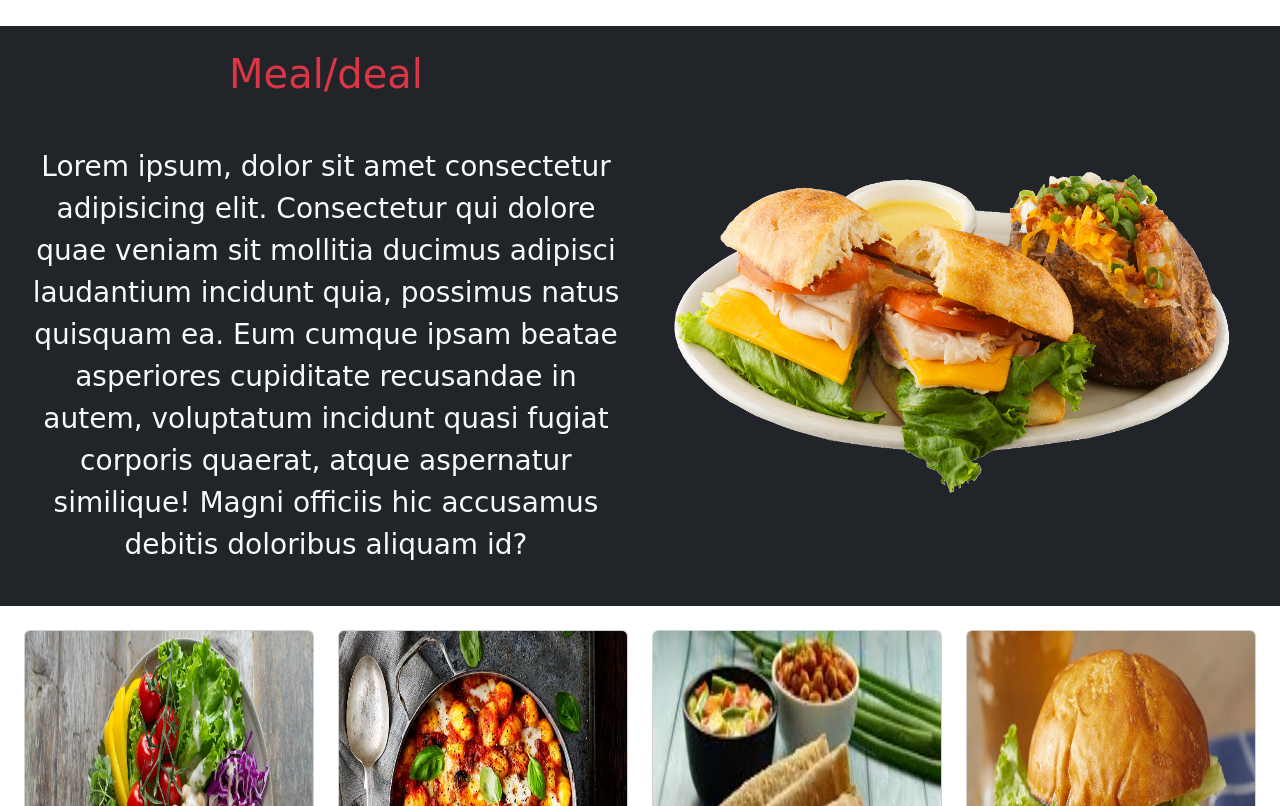
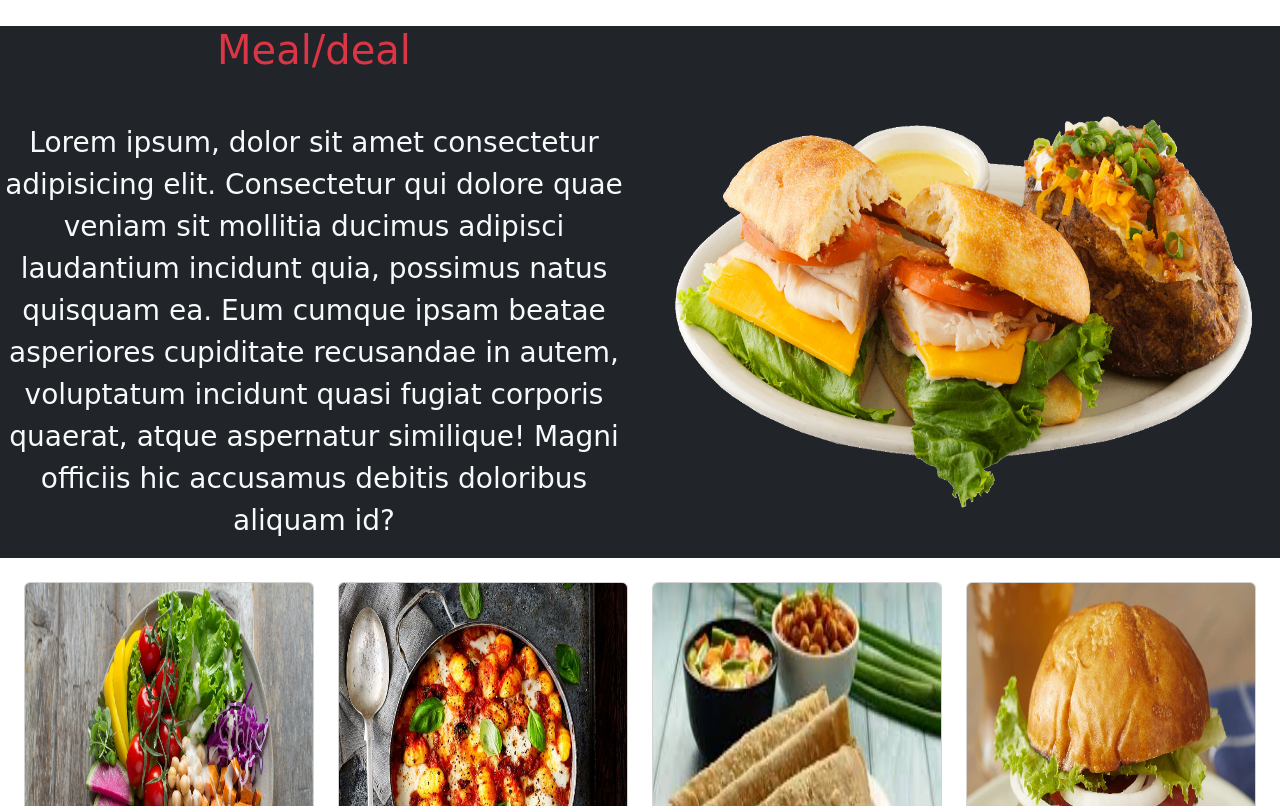
Before and after one commit to IzaanArain/Bootcamp-Quiz-website, a plain HTML site: page index.html in a window 1280 px wide. Shown: the part 808-1614 px from the top of the page. Drawn offline with nearby package versions, Linux system fonts and the light colour scheme; a web font is replaced by a local one.

Commit message:
added something

```diff
--- a/index.html
+++ b/index.html
@@ -68,13 +68,13 @@
               </div>
         </section>
 
-        <div class="row p-4 bg-dark mt-5">
+        <div class="row bg-dark mt-5">
           <div class="col-lg-6 d-flex flex-column align-items-center justify-content-center">
             <h1 class="text-danger text-center mb-5" style="font-family: 'DynaPuff', cursive;">Meal/deal</h1>
             <p style="font-family: 'DynaPuff', cursive;" class="fs-3 text-light text-center">Lorem ipsum, dolor sit amet consectetur adipisicing elit. Consectetur qui dolore quae veniam sit mollitia ducimus adipisci laudantium incidunt quia, possimus natus quisquam ea. Eum cumque ipsam beatae asperiores cupiditate recusandae in autem, voluptatum incidunt quasi fugiat corporis quaerat, atque aspernatur similique! Magni officiis hic accusamus debitis doloribus aliquam id?</p>
           </div>
 
-          <div class="col-lg-6 d-flex justify-content-center my-5">
+          <div class="col-lg-6 d-flex justify-content-center">
             <img src="./assets/meal.png" alt="meal"class="img-fluid">
           </div>
         </div>
```
